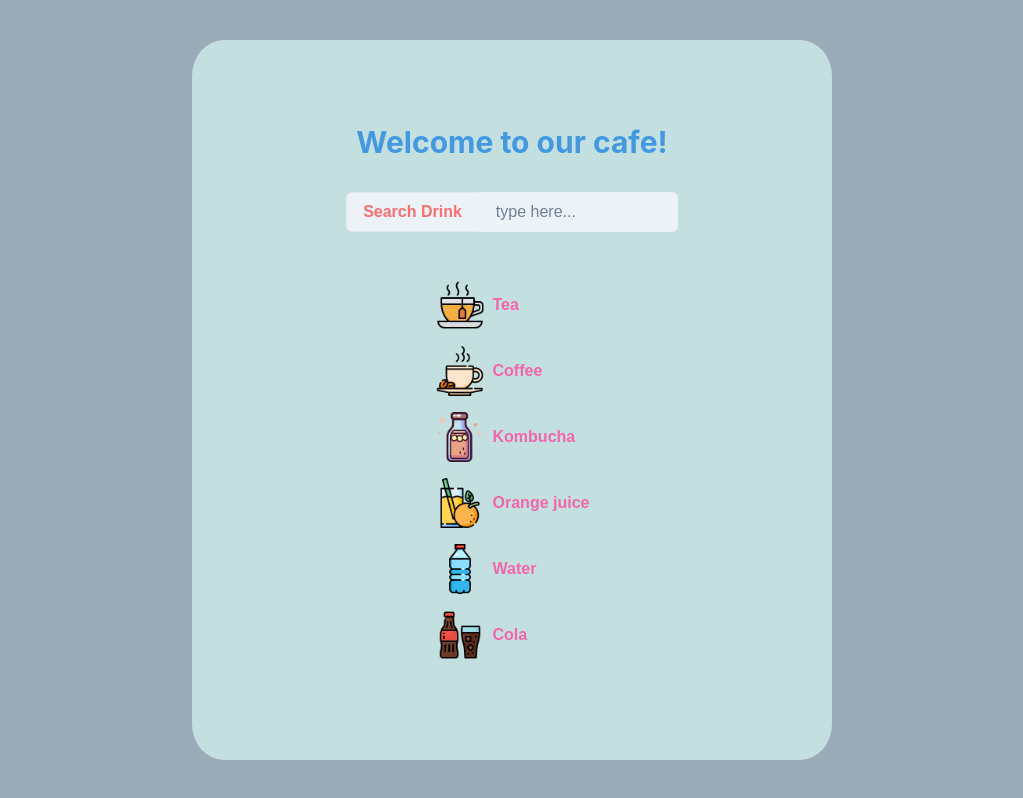
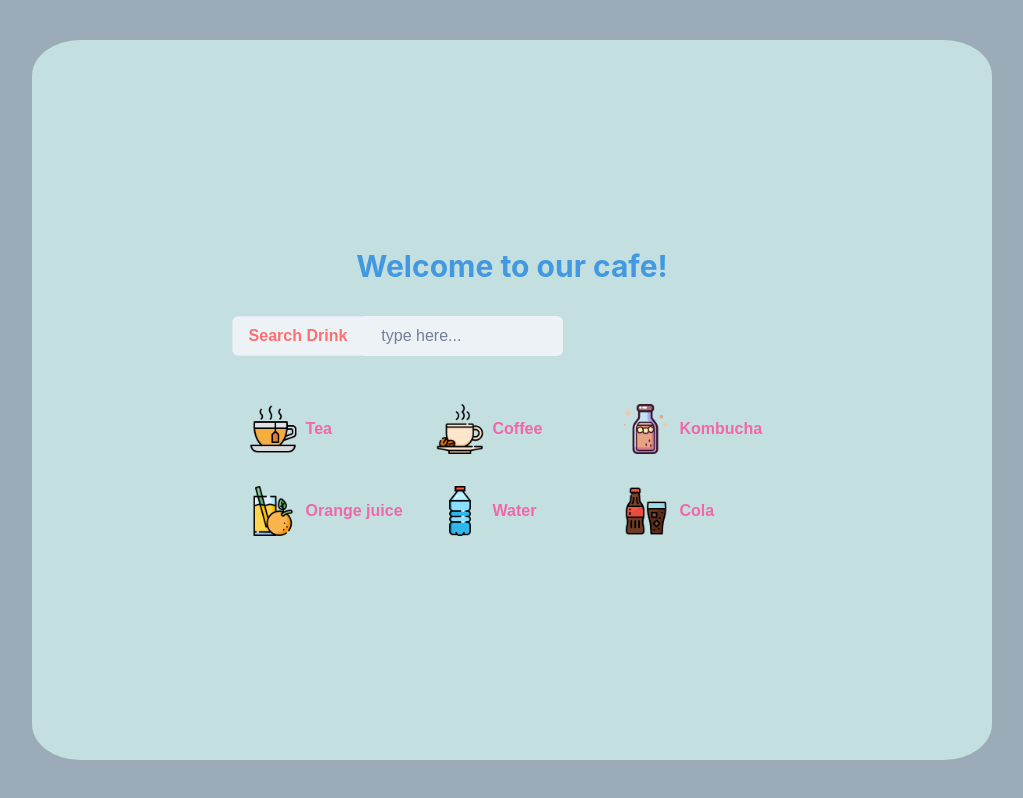
Before and after one commit to hdaer/React-exercise-components, a React (Vite) app: page / in a window 1280 px wide. Shown: the whole page, without its empty margins (128-1151 px from the left). Built offline with nearby package versions, Linux system fonts and the light colour scheme.

Commit message:
Update files; exercise chakraUI

```diff
--- a/src/App.jsx
+++ b/src/App.jsx
@@ -11,7 +11,7 @@ export const App = () => {
   return (
     <Flex
       flexDir={"column"}
-      w={"50vw"}
+      w={"75vw"}
       h={"90vh"}
       backgroundColor={"#c4dfdf"}
       justifyContent={"center"}
--- a/src/components/DrinkChoice.jsx
+++ b/src/components/DrinkChoice.jsx
@@ -39,12 +39,21 @@ export const DrinkChoice = ({ drink, clickFn }) => {
         </ButtonGroup>
       </Flex>
 
-      <Modal isOpen={isOpen} onClose={onClose} as="b">
+      <Modal isOpen={isOpen} onClose={onClose} as="b" size={["full", "md"]}>
         <ModalOverlay />
-        <ModalContent>
+
+        <ModalContent border="2px solid red">
           <ModalHeader>Confirm your order</ModalHeader>
           <ModalCloseButton />
-          <ModalBody>
+
+          <ModalBody
+            height={("full", "fit-content")}
+            display={"flex"}
+            justifyContent="center"
+            alignItems={["center", "flex-start"]}
+            border="2px solid red"
+            flexDir={"column"}
+          >
             <Text color="#f266ab" as="b">
               1x {drink.name}
             </Text>
--- a/src/components/DrinkList.jsx
+++ b/src/components/DrinkList.jsx
@@ -1,14 +1,12 @@
-import { Flex } from "@chakra-ui/react";
+import { Grid } from "@chakra-ui/react";
 import { DrinkItem } from "./DrinkItem";
 
 export const DrinkList = ({ drinks, clickFn }) => {
-  const drinkListItems = drinks.map((drink) => (
-    <DrinkItem key={drink.id} drink={drink} clickFn={clickFn} />
-  ));
-
   return (
-    <Flex>
-      <ul>{drinkListItems}</ul>
-    </Flex>
+    <Grid templateColumns={["repeat(1, 0.5fr)", "repeat(3, 1fr)"]}>
+      {drinks.map((drink) => (
+        <DrinkItem key={drink.id} drink={drink} clickFn={clickFn} />
+      ))}
+    </Grid>
   );
 };
--- a/src/components/DrinkSearch.jsx
+++ b/src/components/DrinkSearch.jsx
@@ -1,5 +1,4 @@
-// import "./DrinkSearch.css";
-import { Flex } from "@chakra-ui/react";
+import { Container, Flex } from "@chakra-ui/react";
 import { TextInput } from "./ui/TextInput.jsx";
 import { useState } from "react";
 import { availableDrinks } from "../utils/data.js";
@@ -26,7 +25,7 @@ export const DrinkSearch = ({ clickFn }) => {
       color={"#f266ab"}
     >
       <TextInput changeFn={handleChange} width={200} marginBottom={8} />
-      <div>{searchField}</div>
+
       <DrinkList drinks={matchedDrinks} clickFn={clickFn} />
     </Flex>
   );
```
